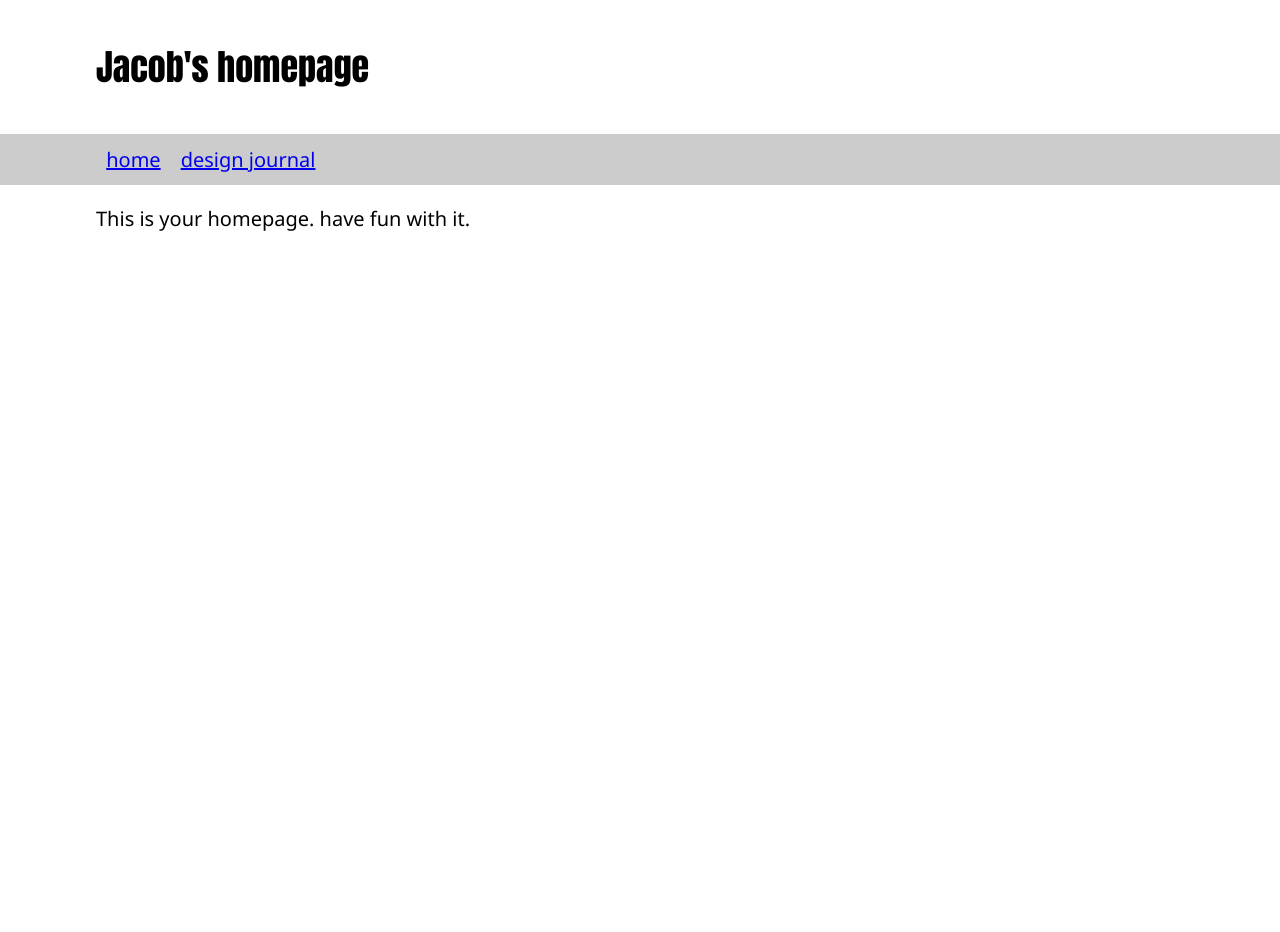
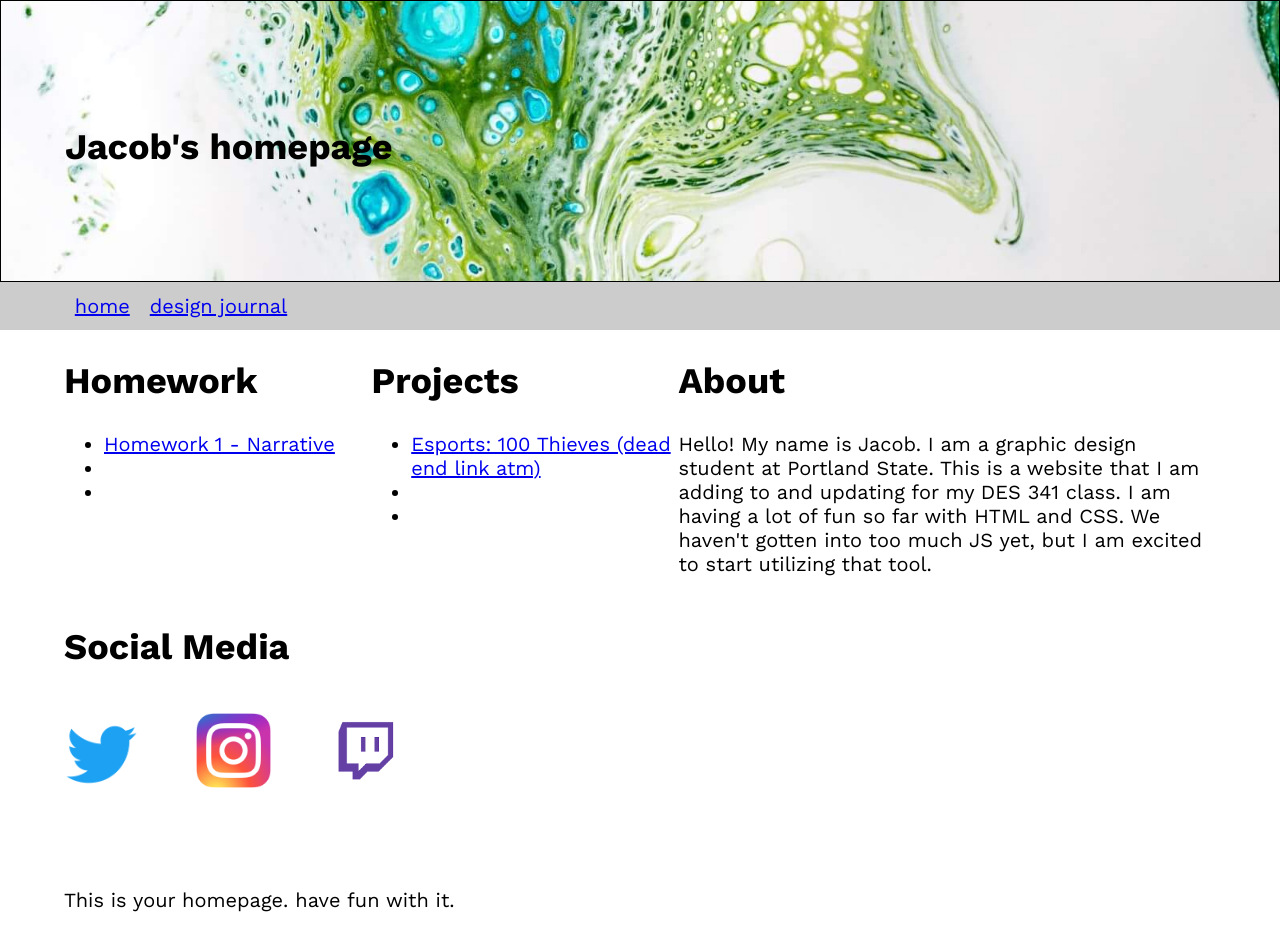
Before and after one commit to jemeterio15/jemeterio15.github.io, a plain HTML site: page index.html in a window 1280 px wide. Before the commit the page ends 800 px from the top, so only its background shows below. Drawn offline with nearby package versions, Linux system fonts and the light colour scheme.

Commit message:
website updates week 2

```diff
--- a/css/style.css
+++ b/css/style.css
@@ -1,22 +1,33 @@
 /* -------------------------------------- *
 General Styles
 * --------------------------------------- */
+@import url('https://fonts.googleapis.com/css2?family=Work+Sans:ital,wght@0,300;0,400;0,500;0,600;0,700;0,800;0,900;1,300;1,400;1,500;1,600;1,700;1,800;1,900&display=swap');
+
 body {
   margin: 0;
-  font-family: "Segoe UI", Tahoma, Geneva, Verdana, sans-serif;
+  font-family: "Work Sans", "Segoe UI", Tahoma, Geneva, Verdana, sans-serif;
   font-size: 20px;
 }
-
+header {
+  border: 1px solid black;
+  background-image: url(../images/banners/homepage-banner-alexander-ant.jpg);
+  background-size: cover;
+  height: 200px;
+  background-position: center center;
+}
+h1 {
+  padding-top: 85px;
+}
 h1,
 h2,
 h3 {
   font-size: 36px;
-  font-family: Impact, Haettenschweiler, "Arial Narrow Bold", sans-serif;
+  font-family: "Work Sans", Impact, Haettenschweiler, "Arial Narrow Bold", sans-serif;
 }
 main,
 header h1,
 nav div {
-  width: 85%;
+  width: 90%;
   margin: auto;
 }
 header {
@@ -32,3 +43,22 @@ nav {
   background-color: #ccc;
   padding: 12px;
 }
+
+.socialLinks {
+  width: 75px;
+  padding-right: 50px;
+  padding-bottom: 75px;
+  padding-top: 15px;
+}
+
+.threeCol {
+  display: flex;
+}
+
+.threeCol article {
+  flex: 1;
+}
+
+.threeCol .description {
+  flex: 1.75;
+}
--- a/index.html
+++ b/index.html
@@ -16,7 +16,42 @@
       <div><a href="index.html">home</a><a href="design-journal.html">design journal</a></div>
     </nav>
     <main>
+      <section class="threeCol">
+        <article>
+          <h2>Homework</h2>
+          <ul>
+            <li><a href="homework/hw1" target="_blank"> Homework 1 - Narrative</a></li>
+            <li><a href=""></a></li>
+            <li><a href=""></a></li>
+          </ul>
+
+        </article>
+        <article>
+          <h2>Projects</h2>
+          <ul>
+            <li><a href="projects/p1" target="_blank">Esports: 100 Thieves (dead end link atm)</a></li>
+            <li><a href=""></a></li>
+            <li><a href=""></a></li>
+          </ul>
+
+        </article>
+        <article class="description">
+          <h2>About</h2>
+          <p>Hello! My name is Jacob. I am a graphic design student at Portland State. This is a website that I am adding
+            to and updating for my DES 341 class. I am having a lot of fun so far with HTML and CSS. We haven't gotten into too
+            much JS yet, but I am excited to start utilizing that tool.
+          </p>
+
+        </article>
+
+      </section>
+      <section>
+      <h2>Social Media</h2>
+      <a href="https://twitter.com/apoth3o/" target="_blank"><img src="images/twitter-logo.png" alt="Twitter" class="socialLinks"></a>
+      <a href="https://instagram.com/jemeterio.gd/" target="_blank"><img src="images/instagram-logo.png" alt="Instagram" class="socialLinks"></a>
+      <a href="https://twitch.tv/apoth3o/" target="_blank"><img src="images/twitch-logo.png" alt="Twitch.tv" class="socialLinks"></a>
       <p>This is your homepage. have fun with it.</p>
+      </section>
     </main>
     <footer></footer>
   </body>
```
Also changed, not shown: images/banners/homepage-banner-alexander-ant.jpg (added), images/instagram-logo.png (added), images/twitch-logo.png (added), images/twitter-logo.png (added).
